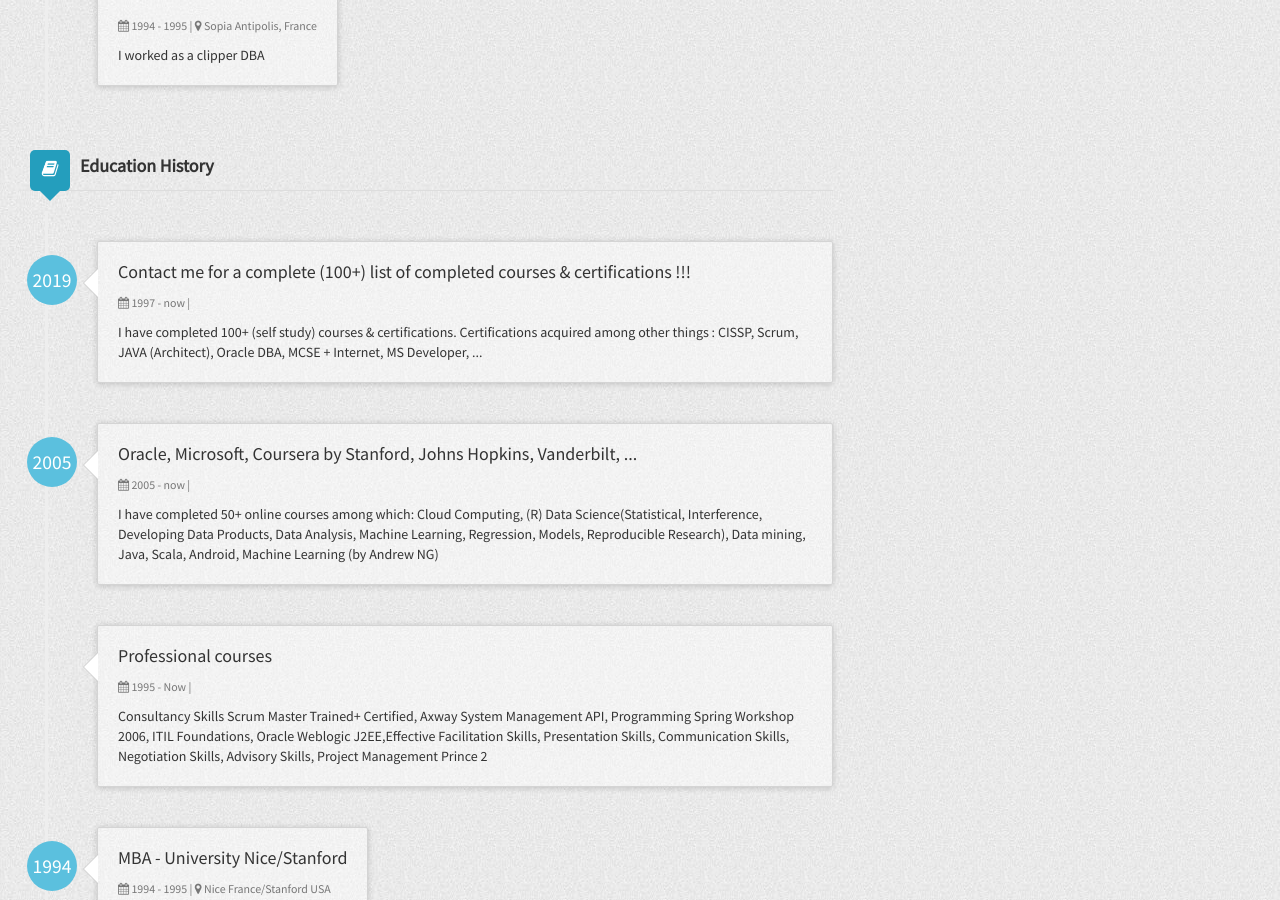
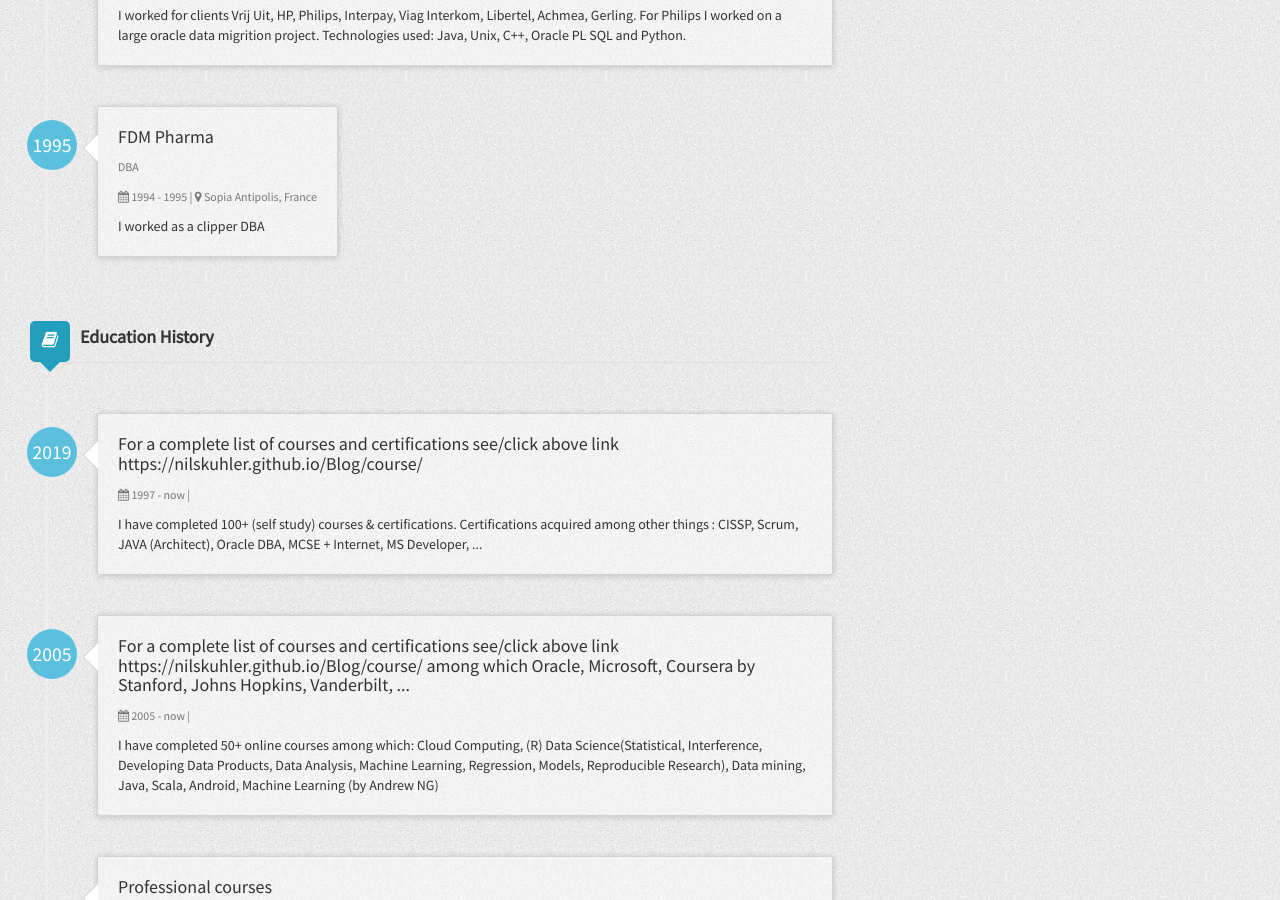
Before and after one commit to NilsKuhler/resumecard, a Jekyll site: the page built from index.html, in a window 1280 px wide and 900 px high, scrolled down 2449 px. Built offline with Jekyll 4.4.1, drawn with Linux system fonts in a browser that asks for light colours; nearby versions of some CDN libraries; some of the changed lines change nothing that is shown; some of the changed text lies outside the part shown.

Commit message:
Update _config.yml edu update

```diff
--- a/_config.yml
+++ b/_config.yml
@@ -64,55 +64,61 @@
     - line: I have a preference working on data science solutions.
   workHistory:
     - work1:
+      company: Experis Consultancy - Client Alliander
+      location: Zutphen, Haarlem, Amsterdam
+      title: Senior Technical Consultant
+      started: 2008
+      duration: 2008 - 2019
+    - work2:
       company: Ciber Consultancy - Client Alliander
       location: Zutphen, Haarlem, Amsterdam
       title: Senior Technical Consultant
       started: 2008
       duration: 2008 - 2019
       description: As an external Ciber consultant I have worked a decade+ a for our client Alliander(Dutch Energy company) on long term assignments for different departments. Initially I started as a Developer, later I switched roles to Devops System Administrator, Data Engineer, Business Analyst/IT Liaison. At Alliander I worked in an environment with 150+ middleware Interfaces, applications and databases.
-    - work2:
+    - work3:
       company:
       location:
       title: Data Engineer
       started:
       duration:
       description: I provided Alliander with technical support for the reconciliation process model. Alloc/Reconciliation is one of the critical 24/7 core processses in Alliander. Other tasks were database performance tuning, migration, phase outs, ETL(Extract Transform Load)/Data manipulation of critical process data with Excel, Notepad++, Oracle Loader, PL SQL, custom scripting). I participated proof of concept project with Apache Hadoop and Cassandra Database in the Amazon Cloud.
-    - work3:
+    - work4:
       company:
       location:
       title: Business Analyst/IT Liaison
       started:
       duration:
       description: I worked on CARS (Centraal aansluitingen register) and SOW(Stroomopwaarts) projects. CARS & SOW haven been very large projects(many partipants/parties involved) in the Dutch energy sector. I was responsible for&#58; AS1 en AS2 security and technical communication, the contact with external parties (EDSN, TENNET, AS1&AS2), Q&A(e.g. testing Acceptance Criteria) of deliverables, documentation, CMDB, Technical standards and drafting Security guidelines.
-    - work4:
+    - work5:
       company:
       location:
       title: Development, Devops System Administration
       started:
       duration:
       description: I worked in maintenance and DEVOPS development on Oracle Weblogic Service Bus, linux, Python, java, scala, tomcat web apps and databases. I have implemented security guidelines. My tasks also included 24/7 monitoring tasks using (customizable) tooling like Nagios and solving (critical) incidents.
-    - work5:
+    - work6:
       company: Ciber Consultancy
       location: Hilversum, Den Hague, Eindhoven, Nieuwegein, Schiphol
       title: Senior Technical Consultant
       started: 2004
       duration: 2004 - 2008
       description: I have worked as Developer, Designer, Test coordination for the following clients RGD, CIZ, Wereld Omroep, Nuon.
-    - work6:
+    - work7:
       company: Hewlett Packard Consultancy
       location: Amstelveen, Utrecht, Brussels - Belgium
       title: (Technical) Consultant
       started: 2000
       duration: 2000 - 2004
       description: I have worked as a Developer, Designer, Security Specialist. I developed in C(++), Microsoft solutions and Java. I worked for clients KPN, ABN Amro and Toyota. For Toyota I worked on the implementation of a SSO security portal.
-    - work7:
+    - work8:
       company: Cambrigde Technology Partners Consultancy
       location: Frankfurt - Germany, Vienna - Austria, Amsterdam, Utrecht, Maastricht, Woerden
       title: Senior (Technical) Consultant
       started: 1995
       duration: 1995 - 2000
       description: I worked for clients Vrij Uit, HP, Philips, Interpay, Viag Interkom, Libertel, Achmea, Gerling. For Philips I worked on a large oracle data migrition project. Technologies used&#58; Java, Unix, C++, Oracle PL SQL and Python.
-    - work8:
+    - work9:
       company: FDM Pharma
       location: Sopia Antipolis, France
       title: DBA
@@ -121,7 +127,7 @@
       description:  I worked as a clipper DBA
   educationHistory:
     - education1:
-      organization: Contact me for a complete (100+) list of completed courses & certifications !!!
+      organization: For a complete list of courses and certifications see/click above link https://nilskuhler.github.io/Blog/course/
       location:
       degree:
       major:
@@ -129,7 +135,7 @@
       duration: 1997 - now
       description: I have completed 100+ (self study) courses & certifications. Certifications acquired among other things &#58; CISSP, Scrum, JAVA (Architect), Oracle DBA, MCSE + Internet, MS Developer, ...
     - education2:
-      organization: Oracle, Microsoft, Coursera by Stanford, Johns Hopkins, Vanderbilt, ...
+      organization: For a complete list of courses and certifications see/click above link https://nilskuhler.github.io/Blog/course/ among which Oracle, Microsoft, Coursera by Stanford, Johns Hopkins, Vanderbilt, ...
       location:
       degree:
       major:
```
